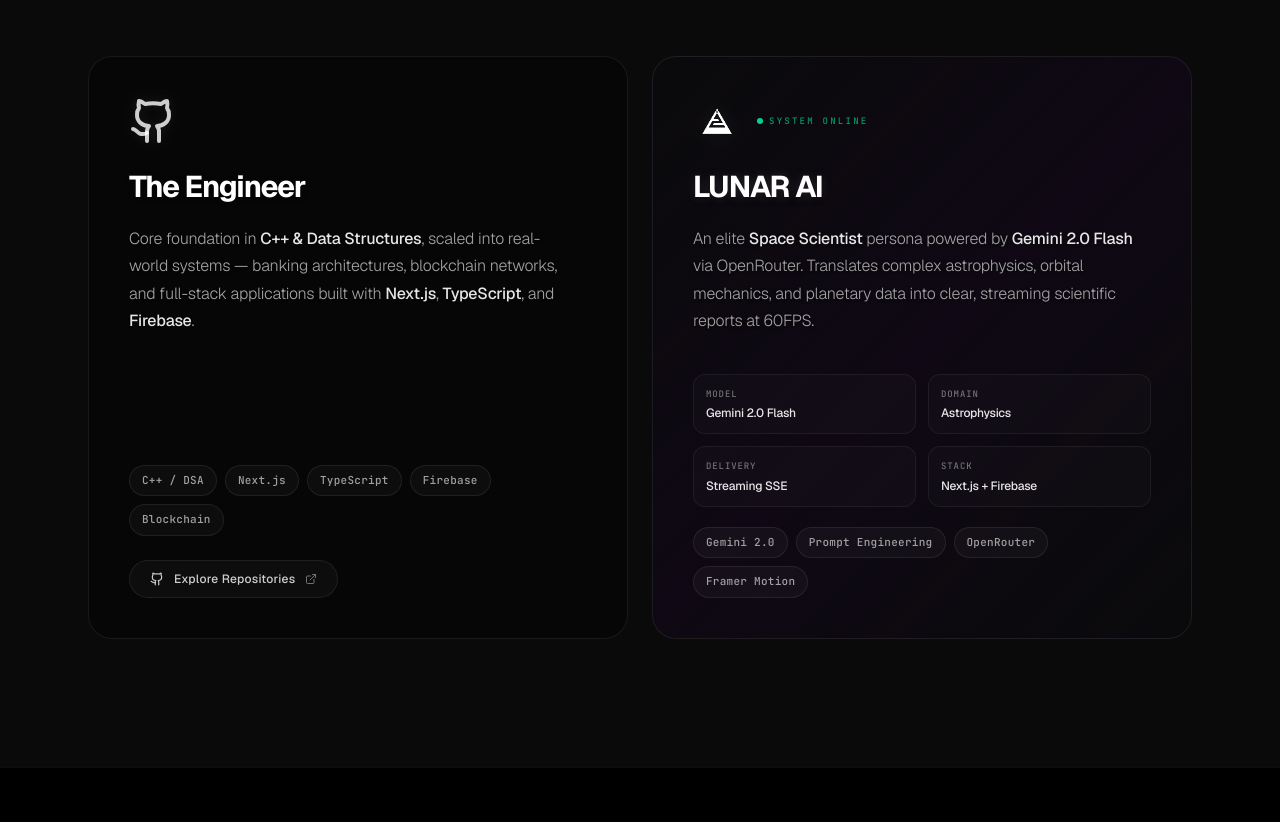
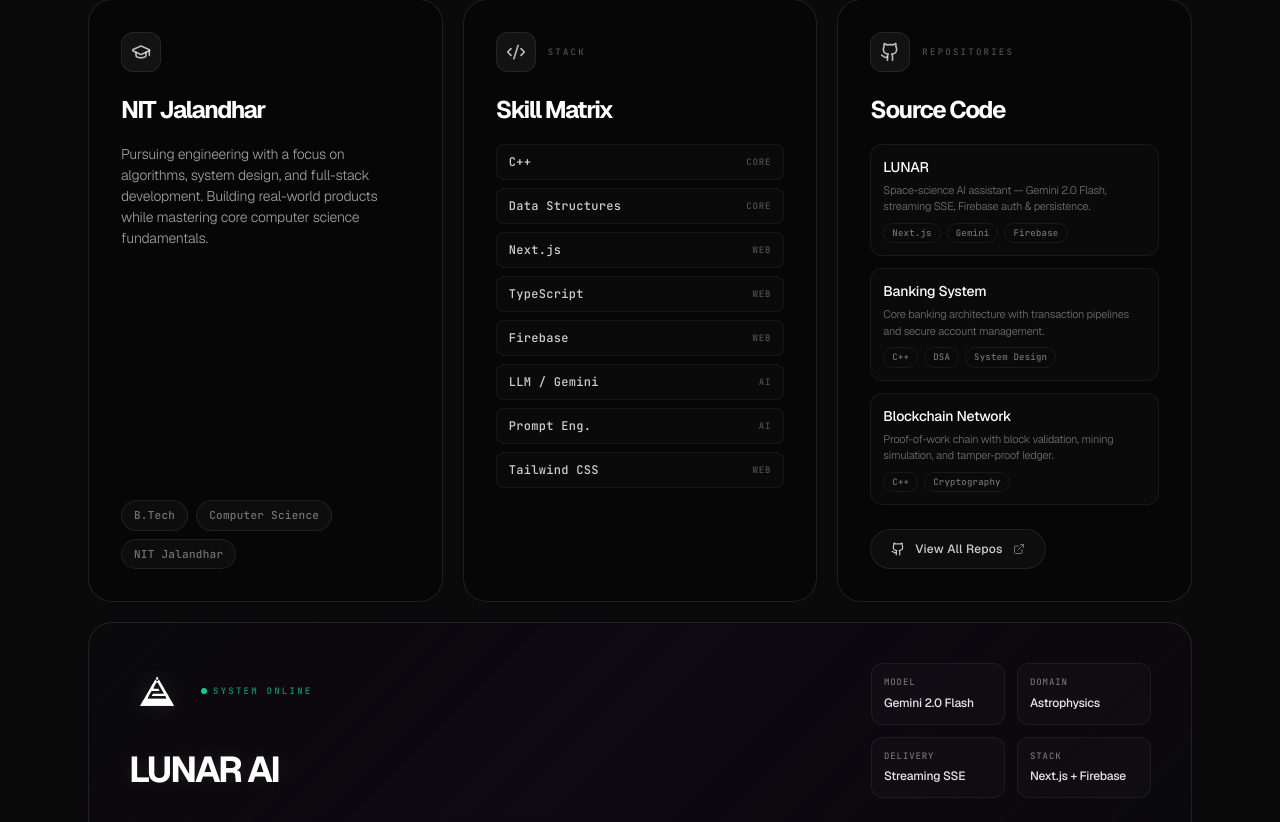
Before and after one commit to ArtPlayerYT/lunar, a Next.js app: page / in a window 1280 px wide. Shown: the part 1798-2620 px from the top of the page. Built offline with nearby package versions, Linux system fonts and the light colour scheme; no server answers.

Commit message:
refactor about-section: 4-card bento grid  identity, skills, repos, LUNAR anchor

```diff
--- a/src/components/sections/about-section.tsx
+++ b/src/components/sections/about-section.tsx
@@ -1,24 +1,64 @@
 "use client";
 
 import { m } from "framer-motion";
-import { Github, ExternalLink } from "lucide-react";
+import { Github, ExternalLink, Code2, GraduationCap } from "lucide-react";
 import { LunarLogo } from "@/components/ui/lunar-logo";
+
+/* Shared card entry animation */
+const cardEntry = (delay: number) => ({
+  initial: { opacity: 0, y: 10 },
+  whileInView: { opacity: 1, y: 0 },
+  transition: { duration: 0.55, delay, ease: [0.16, 1, 0.3, 1] as const },
+  viewport: { once: true } as const,
+});
+
+/* Skills data */
+const SKILLS = [
+  { label: "C++", category: "core" },
+  { label: "Data Structures", category: "core" },
+  { label: "Next.js", category: "web" },
+  { label: "TypeScript", category: "web" },
+  { label: "Firebase", category: "web" },
+  { label: "LLM / Gemini", category: "ai" },
+  { label: "Prompt Eng.", category: "ai" },
+  { label: "Tailwind CSS", category: "web" },
+];
+
+/* Repos data */
+const REPOS = [
+  {
+    name: "LUNAR",
+    desc: "Space-science AI assistant — Gemini 2.0 Flash, streaming SSE, Firebase auth & persistence.",
+    tags: ["Next.js", "Gemini", "Firebase"],
+  },
+  {
+    name: "Banking System",
+    desc: "Core banking architecture with transaction pipelines and secure account management.",
+    tags: ["C++", "DSA", "System Design"],
+  },
+  {
+    name: "Blockchain Network",
+    desc: "Proof-of-work chain with block validation, mining simulation, and tamper-proof ledger.",
+    tags: ["C++", "Cryptography"],
+  },
+];
 
 export function AboutSection() {
   return (
-    <section id="about" className="py-24 md:py-32 relative z-10 px-4 md:px-6 max-w-6xl mx-auto font-sans">
-
-      {/* Hero Bio */}
+    <section
+      id="about"
+      className="py-24 md:py-32 relative z-10 px-4 md:px-6 max-w-6xl mx-auto"
+      style={{ fontFamily: "var(--font-geist-sans, ui-sans-serif, system-ui, sans-serif)" }}
+    >
+      {/* ── Section Header ── */}
       <m.div
         initial={{ opacity: 0, y: 40 }}
         whileInView={{ opacity: 1, y: 0 }}
         transition={{ duration: 0.8, ease: [0.16, 1, 0.3, 1] }}
         viewport={{ once: true }}
-        className="mb-16 md:mb-24"
+        className="mb-16 md:mb-20"
       >
-        <p
-          className="text-xs font-mono text-white/30 tracking-[0.3em] uppercase mb-6"
-        >
+        <p className="text-xs font-mono text-white/30 tracking-[0.3em] uppercase mb-6">
           About
         </p>
         <h2
@@ -29,90 +69,167 @@
             textShadow: "0 0 40px rgba(255,255,255,0.08), 0 2px 8px rgba(0,0,0,0.6)",
           }}
         >
-          Engineer. Creator.
+          Engineer.
           <br />
-          <span className="text-white/40">Space Enthusiast.</span>
+          <span className="text-white/40">System Architect.</span>
         </h2>
         <p
           className="text-base md:text-lg text-neutral-400 max-w-2xl mt-6 font-light pb-4"
-          style={{
-            lineHeight: "1.7",
-            textShadow: "0 1px 3px rgba(0,0,0,0.5)",
-          }}
+          style={{ lineHeight: "1.5", textShadow: "0 1px 3px rgba(0,0,0,0.5)" }}
         >
-          Software Engineer & Multimedia Strategist forged at{" "}
+          Software Engineer studying at{" "}
           <span className="text-white font-medium">NIT Jalandhar</span>.
-          Grounded in C++, DSA, and system architecture — with a creative edge
-          sharpened through the{" "}
-          <span className="text-white font-medium">Videography Club</span>,
-          where cinematography meets code. I build products that bridge deep
-          engineering with compelling human experiences.
+          Grounded in C++, Data Structures, and system architecture — building
+          production-grade applications with Next.js, Firebase, and LLM
+          integrations.
         </p>
       </m.div>
 
-      {/* Bento Grid — 2 Cards */}
-      <div className="grid grid-cols-1 md:grid-cols-2 gap-5 md:gap-6">
+      {/* ── Bento Grid ── */}
+      <div className="grid grid-cols-1 md:grid-cols-2 lg:grid-cols-3 gap-4 md:gap-5">
 
-        {/* Card 1: The Engineer */}
+        {/* Card 1 — Identity */}
         <m.div
-          initial={{ opacity: 0, y: 24 }}
-          whileInView={{ opacity: 1, y: 0 }}
-          transition={{ duration: 0.6, delay: 0.1, ease: [0.16, 1, 0.3, 1] }}
-          viewport={{ once: true }}
-          className="relative group overflow-hidden rounded-2xl md:rounded-3xl border border-white/[0.08] bg-black/40 backdrop-blur-xl p-6 md:p-10 flex flex-col justify-between"
-          style={{ minHeight: "360px" }}
+          {...cardEntry(0.05)}
+          className="relative group overflow-hidden rounded-2xl md:rounded-3xl border border-white/10 bg-black/40 backdrop-blur-md p-6 md:p-8 flex flex-col lg:col-span-1"
         >
-          {/* Hover glow */}
-          <div className="absolute inset-0 bg-gradient-to-br from-white/[0.04] to-transparent opacity-0 group-hover:opacity-100 transition-opacity duration-700 pointer-events-none" />
+          <div className="absolute inset-0 bg-gradient-to-br from-white/[0.03] to-transparent opacity-0 group-hover:opacity-100 transition-opacity duration-700 pointer-events-none" />
 
           <div className="relative z-10 flex-1">
-            <div className="flex items-center gap-3 mb-6">
-              <div className="relative">
-                <div className="absolute inset-0 bg-white/10 rounded-full blur-xl scale-150 opacity-0 group-hover:opacity-100 transition-opacity duration-700" />
-                <Github
-                  className="w-10 h-10 md:w-12 md:h-12 relative z-10 text-white/80"
-                  style={{ filter: "drop-shadow(0 0 6px rgba(225,225,225,0.15))" }}
-                />
+            <div className="flex items-center gap-3 mb-5">
+              <div className="w-10 h-10 rounded-xl bg-white/[0.05] border border-white/[0.08] flex items-center justify-center">
+                <GraduationCap className="w-5 h-5 text-white/70" />
               </div>
             </div>
             <h3
-              className="text-2xl md:text-3xl font-bold text-white mb-4 pb-1"
-              style={{
-                letterSpacing: "-0.04em",
-                lineHeight: "1.2",
-                textShadow: "0 1px 6px rgba(0,0,0,0.5)",
-              }}
+              className="text-xl md:text-2xl font-bold text-white mb-3 pb-1"
+              style={{ letterSpacing: "-0.06em", lineHeight: "1.5" }}
             >
-              The Engineer
+              NIT Jalandhar
             </h3>
             <p
-              className="text-neutral-400 font-light max-w-md pb-4"
-              style={{ lineHeight: "1.7", textShadow: "0 1px 3px rgba(0,0,0,0.4)" }}
+              className="text-sm text-neutral-400 font-light pb-4"
+              style={{ lineHeight: "1.5" }}
             >
-              Core foundation in <span className="text-white/90 font-medium">C++ & Data Structures</span>,
-              scaled into real-world systems — banking architectures, blockchain networks,
-              and full-stack applications built with{" "}
-              <span className="text-white/90 font-medium">Next.js</span>,{" "}
-              <span className="text-white/90 font-medium">TypeScript</span>, and{" "}
-              <span className="text-white/90 font-medium">Firebase</span>.
+              Pursuing engineering with a focus on algorithms, system design, and
+              full-stack development. Building real-world products while
+              mastering core computer science fundamentals.
             </p>
           </div>
 
-          {/* Tech pills */}
-          <div className="flex gap-2 flex-wrap mt-6 relative z-10">
-            {["C++ / DSA", "Next.js", "TypeScript", "Firebase", "Blockchain"].map(
-              (tech) => (
+          <div className="flex gap-2 flex-wrap mt-auto pt-4 relative z-10">
+            {["B.Tech", "Computer Science", "NIT Jalandhar"].map((t) => (
               <span
-                  key={tech}
-                  className="px-3 py-1.5 rounded-full border border-white/[0.08] bg-white/[0.03] text-[11px] text-neutral-400 font-mono tracking-wide"
+                key={t}
+                className="px-3 py-1.5 rounded-full border border-white/[0.08] bg-white/[0.03] text-[11px] text-neutral-500 font-mono tracking-wide"
+                style={{ lineHeight: "1.5" }}
               >
-                  {tech}
+                {t}
               </span>
-              )
-            )}
+            ))}
+          </div>
+        </m.div>
+
+        {/* Card 2 — Skill Matrix */}
+        <m.div
+          {...cardEntry(0.12)}
+          className="relative group overflow-hidden rounded-2xl md:rounded-3xl border border-white/10 bg-black/40 backdrop-blur-md p-6 md:p-8 flex flex-col lg:col-span-1"
+        >
+          <div className="absolute inset-0 bg-gradient-to-br from-white/[0.03] to-transparent opacity-0 group-hover:opacity-100 transition-opacity duration-700 pointer-events-none" />
+
+          <div className="relative z-10 flex-1">
+            <div className="flex items-center gap-3 mb-5">
+              <div className="w-10 h-10 rounded-xl bg-white/[0.05] border border-white/[0.08] flex items-center justify-center">
+                <Code2 className="w-5 h-5 text-white/70" />
+              </div>
+              <span className="text-[9px] font-mono text-white/30 tracking-[0.25em] uppercase">
+                Stack
+              </span>
+            </div>
+            <h3
+              className="text-xl md:text-2xl font-bold text-white mb-3 pb-1"
+              style={{ letterSpacing: "-0.06em", lineHeight: "1.5" }}
+            >
+              Skill Matrix
+            </h3>
+
+            <div className="flex flex-col gap-2 mt-2">
+              {SKILLS.map((s) => (
+                <div
+                  key={s.label}
+                  className="flex items-center justify-between py-2 px-3 rounded-lg border border-white/[0.05] bg-white/[0.02] hover:bg-white/[0.05] transition-colors"
+                >
+                  <span
+                    className="text-xs text-white/80 font-mono tracking-wide"
+                    style={{ lineHeight: "1.5" }}
+                  >
+                    {s.label}
+                  </span>
+                  <span className="text-[9px] font-mono text-neutral-600 tracking-widest uppercase">
+                    {s.category}
+                  </span>
+                </div>
+              ))}
+            </div>
+          </div>
+        </m.div>
+
+        {/* Card 3 — Source Code / GitHub */}
+        <m.div
+          {...cardEntry(0.19)}
+          className="relative group overflow-hidden rounded-2xl md:rounded-3xl border border-white/10 bg-black/40 backdrop-blur-md p-6 md:p-8 flex flex-col md:col-span-2 lg:col-span-1"
+        >
+          <div className="absolute inset-0 bg-gradient-to-br from-white/[0.03] to-transparent opacity-0 group-hover:opacity-100 transition-opacity duration-700 pointer-events-none" />
+
+          <div className="relative z-10 flex-1">
+            <div className="flex items-center gap-3 mb-5">
+              <div className="w-10 h-10 rounded-xl bg-white/[0.05] border border-white/[0.08] flex items-center justify-center">
+                <Github className="w-5 h-5 text-white/70" />
+              </div>
+              <span className="text-[9px] font-mono text-white/30 tracking-[0.25em] uppercase">
+                Repositories
+              </span>
+            </div>
+            <h3
+              className="text-xl md:text-2xl font-bold text-white mb-3 pb-1"
+              style={{ letterSpacing: "-0.06em", lineHeight: "1.5" }}
+            >
+              Source Code
+            </h3>
+
+            <div className="flex flex-col gap-3 mt-2">
+              {REPOS.map((repo) => (
+                <div
+                  key={repo.name}
+                  className="p-3 rounded-xl border border-white/[0.06] bg-white/[0.02] hover:bg-white/[0.04] transition-colors"
+                >
+                  <p
+                    className="text-sm text-white font-medium mb-1"
+                    style={{ lineHeight: "1.5" }}
+                  >
+                    {repo.name}
+                  </p>
+                  <p
+                    className="text-[11px] text-neutral-500 font-light mb-2"
+                    style={{ lineHeight: "1.5" }}
+                  >
+                    {repo.desc}
+                  </p>
+                  <div className="flex gap-1.5 flex-wrap">
+                    {repo.tags.map((tag) => (
+                      <span
+                        key={tag}
+                        className="px-2 py-0.5 rounded-full border border-white/[0.06] text-[9px] text-neutral-500 font-mono tracking-wide"
+                      >
+                        {tag}
+                      </span>
+                    ))}
+                  </div>
+                </div>
+              ))}
+            </div>
           </div>
 
-          {/* GitHub link */}
           <a
             href="https://github.com/ArtPlayerYT"
             target="_blank"
@@ -120,32 +237,32 @@
             className="inline-flex items-center gap-2.5 mt-6 px-5 py-2.5 rounded-full border border-white/[0.08] bg-white/[0.03] hover:bg-white/[0.08] hover:border-white/15 text-white/80 hover:text-white transition-all duration-300 group/btn relative z-10 self-start"
           >
             <Github className="w-3.5 h-3.5" />
-            <span className="text-xs font-medium tracking-wide">Explore Repositories</span>
+            <span className="text-xs font-medium tracking-wide" style={{ lineHeight: "1.5" }}>
+              View All Repos
+            </span>
             <ExternalLink className="w-3 h-3 text-neutral-500 group-hover/btn:text-white group-hover/btn:translate-x-0.5 group-hover/btn:-translate-y-0.5 transition-all duration-300" />
           </a>
         </m.div>
 
-        {/* Card 2: LUNAR AI Spotlight */}
+        {/* Card 4 — LUNAR AI Spotlight (Primary Anchor) */}
         <m.div
-          initial={{ opacity: 0, y: 24 }}
-          whileInView={{ opacity: 1, y: 0 }}
-          transition={{ duration: 0.6, delay: 0.2, ease: [0.16, 1, 0.3, 1] }}
-          viewport={{ once: true }}
-          className="relative group overflow-hidden rounded-2xl md:rounded-3xl border border-white/[0.08] backdrop-blur-xl p-6 md:p-10 flex flex-col justify-between"
+          {...cardEntry(0.26)}
+          className="relative group overflow-hidden rounded-2xl md:rounded-3xl border border-white/10 backdrop-blur-md p-6 md:p-10 flex flex-col col-span-1 md:col-span-2 lg:col-span-3"
           style={{
-            minHeight: "360px",
-            background: "linear-gradient(135deg, rgba(10,10,11,0.9) 0%, rgba(46,2,73,0.15) 50%, rgba(10,10,11,0.9) 100%)",
+            background: "linear-gradient(135deg, rgba(10,10,11,0.92) 0%, rgba(46,2,73,0.12) 40%, rgba(10,10,11,0.92) 100%)",
           }}
         >
-          {/* Silver glow on hover */}
-          <div className="absolute inset-0 opacity-0 group-hover:opacity-100 transition-opacity duration-700 pointer-events-none rounded-3xl"
-            style={{ boxShadow: "inset 0 0 80px rgba(225,225,225,0.03)" }}
+          {/* Ambient glow */}
+          <div
+            className="absolute inset-0 opacity-0 group-hover:opacity-100 transition-opacity duration-700 pointer-events-none rounded-3xl"
+            style={{ boxShadow: "inset 0 0 100px rgba(225,225,225,0.025)" }}
           />
 
-          <div className="relative z-10 flex-1">
-            {/* Logo + Status */}
+          <div className="relative z-10 flex flex-col md:flex-row md:items-start md:gap-10">
+            {/* Left: branding + description */}
+            <div className="flex-1">
               <div className="flex items-center gap-4 mb-6">
-              <LunarLogo className="w-10 h-10 md:w-12 md:h-12" isThinking={true} />
+                <LunarLogo className="w-11 h-11 md:w-14 md:h-14" isThinking={true} />
                 <div className="flex items-center gap-1.5">
                   <span className="w-1.5 h-1.5 rounded-full bg-emerald-400 animate-pulse" />
                   <span className="text-[9px] font-mono text-emerald-400/70 tracking-[0.25em] uppercase">
@@ -155,69 +272,71 @@
               </div>
 
               <h3
-              className="text-2xl md:text-3xl font-bold text-white mb-4 pb-1"
+                className="text-2xl md:text-3xl lg:text-4xl font-bold text-white mb-4 pb-1"
                 style={{
-                letterSpacing: "-0.04em",
-                lineHeight: "1.2",
-                textShadow: "0 0 12px rgba(255,255,255,0.15), 0 1px 6px rgba(0,0,0,0.5)",
+                  letterSpacing: "-0.06em",
+                  lineHeight: "1.5",
+                  textShadow: "0 0 16px rgba(255,255,255,0.12), 0 1px 6px rgba(0,0,0,0.5)",
                 }}
               >
                 LUNAR AI
               </h3>
               <p
-              className="text-neutral-400 font-light max-w-md pb-4"
-              style={{ lineHeight: "1.7", textShadow: "0 1px 3px rgba(0,0,0,0.4)" }}
+                className="text-sm md:text-base text-neutral-400 font-light max-w-lg pb-4"
+                style={{ lineHeight: "1.5", textShadow: "0 1px 3px rgba(0,0,0,0.4)" }}
               >
                 An elite{" "}
                 <span className="text-white/90 font-medium">Space Scientist</span>{" "}
                 persona powered by{" "}
                 <span className="text-white/90 font-medium">Gemini 2.0 Flash</span>{" "}
-              via OpenRouter. Translates complex astrophysics, orbital mechanics,
-              and planetary data into clear, streaming scientific reports at 60FPS.
+                via OpenRouter. Translates complex astrophysics, orbital
+                mechanics, and planetary data into clear, streaming scientific
+                reports.
               </p>
-          </div>
 
-          {/* Spec grid */}
-          <div className="grid grid-cols-2 gap-3 mt-6 relative z-10">
-            <div className="p-3 rounded-xl border border-white/[0.06] bg-white/[0.02]">
-              <p className="text-[9px] font-mono text-neutral-500 tracking-widest uppercase mb-1">
-                Model
-              </p>
-              <p className="text-xs text-white/90 font-medium">Gemini 2.0 Flash</p>
-            </div>
-            <div className="p-3 rounded-xl border border-white/[0.06] bg-white/[0.02]">
-              <p className="text-[9px] font-mono text-neutral-500 tracking-widest uppercase mb-1">
-                Domain
-              </p>
-              <p className="text-xs text-white/90 font-medium">Astrophysics</p>
-            </div>
-            <div className="p-3 rounded-xl border border-white/[0.06] bg-white/[0.02]">
-              <p className="text-[9px] font-mono text-neutral-500 tracking-widest uppercase mb-1">
-                Delivery
-              </p>
-              <p className="text-xs text-white/90 font-medium">Streaming SSE</p>
-            </div>
-            <div className="p-3 rounded-xl border border-white/[0.06] bg-white/[0.02]">
-              <p className="text-[9px] font-mono text-neutral-500 tracking-widest uppercase mb-1">
-                Stack
-              </p>
-              <p className="text-xs text-white/90 font-medium">Next.js + Firebase</p>
-            </div>
-          </div>
-
-          {/* Tech pills */}
-          <div className="flex gap-2 flex-wrap mt-5 relative z-10">
-            {["Gemini 2.0", "Prompt Engineering", "OpenRouter", "Framer Motion"].map(
+              <div className="flex gap-2 flex-wrap mt-2">
+                {["Gemini 2.0", "Prompt Engineering", "OpenRouter", "Framer Motion", "Edge Runtime"].map(
                   (tech) => (
                     <span
                       key={tech}
                       className="px-3 py-1.5 rounded-full border border-white/[0.08] bg-white/[0.03] text-[11px] text-neutral-400 font-mono tracking-wide"
+                      style={{ lineHeight: "1.5" }}
                     >
                       {tech}
                     </span>
                   )
                 )}
               </div>
+            </div>
+
+            {/* Right: Spec grid */}
+            <div className="grid grid-cols-2 gap-3 mt-8 md:mt-0 md:w-[280px] flex-shrink-0">
+              {[
+                { label: "Model", value: "Gemini 2.0 Flash" },
+                { label: "Domain", value: "Astrophysics" },
+                { label: "Delivery", value: "Streaming SSE" },
+                { label: "Stack", value: "Next.js + Firebase" },
+              ].map((spec) => (
+                <div
+                  key={spec.label}
+                  className="p-3 rounded-xl border border-white/[0.06] bg-white/[0.02]"
+                >
+                  <p
+                    className="text-[9px] font-mono text-neutral-500 tracking-widest uppercase mb-1"
+                    style={{ lineHeight: "1.5" }}
+                  >
+                    {spec.label}
+                  </p>
+                  <p
+                    className="text-xs text-white/90 font-medium"
+                    style={{ lineHeight: "1.5" }}
+                  >
+                    {spec.value}
+                  </p>
+                </div>
+              ))}
+            </div>
+          </div>
         </m.div>
       </div>
     </section>
```
Lines whose indentation alone changed are shown as unchanged.
